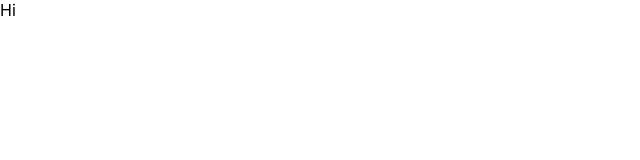
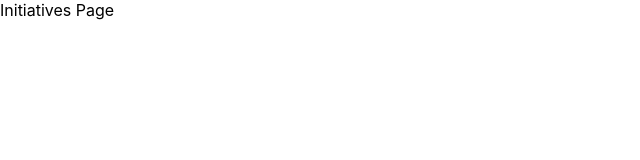
Before and after one commit to SheriffSoco/election-initiatives, a React (Create React App) app: page / in a window 1280 px wide. Shown: the top 160 px of the page, without its empty margins (0-640 px from the left). Built offline with nearby package versions, Linux system fonts and the light colour scheme.

Commit message:
Implement routing

```diff
--- a/src/App.js
+++ b/src/App.js
@@ -1,10 +1,14 @@
+import { Route, Routes } from 'react-router-dom';
 import './App.css';
+
+import InitiativesPage from './pages/Initiatives';
 
 function App() {
   return (
-    <div>
-      Hi
-    </div>
+    <Routes>
+      <Route exact path="/" element={<InitiativesPage />} />
+      <Route path="/test" element={<div>whatever</div>} />
+    </Routes>
   );
 }
 
--- /dev/null
+++ b/src/pages/Initiatives.js
@@ -0,0 +1,5 @@
+function InitiativesPage() {
+    return <div>Initiatives Page</div>;
+}
+
+export default InitiativesPage;
```
